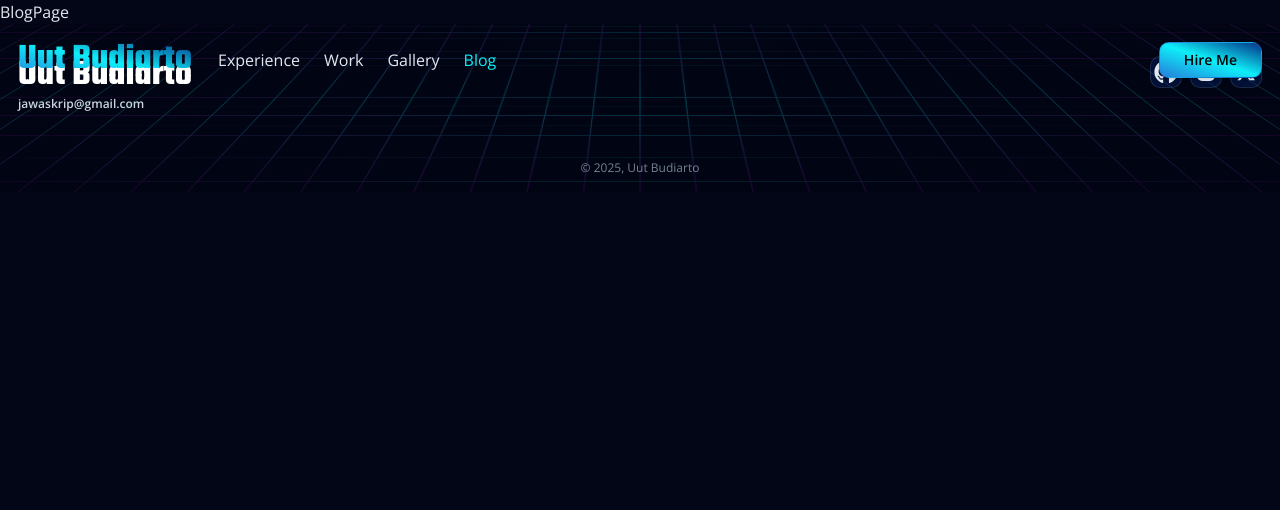
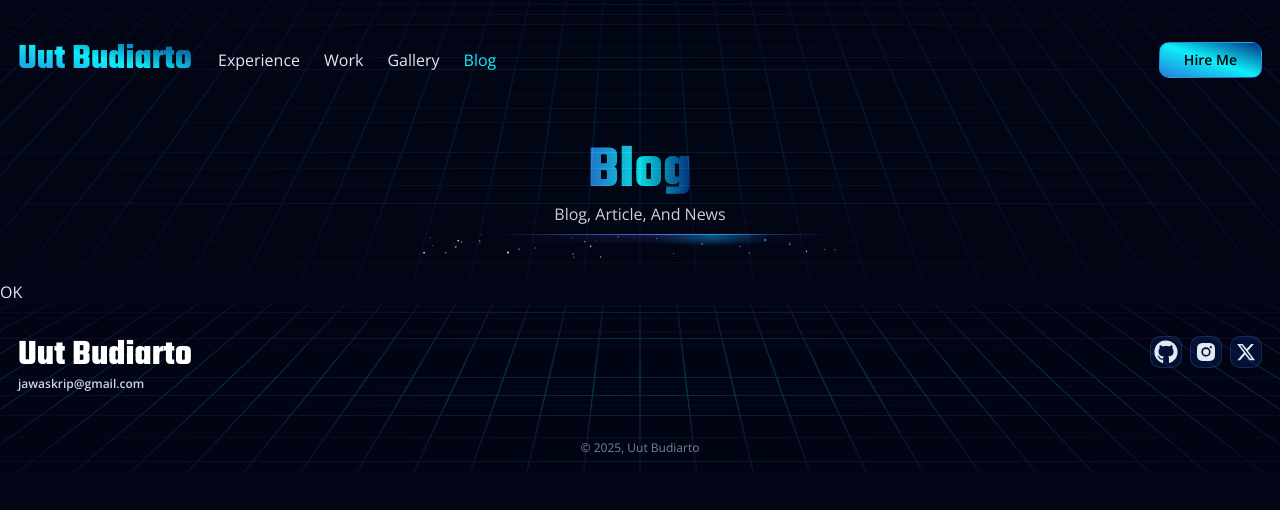
Before and after one commit to uutbudiarto2012/uutbudiarto-web, a Next.js app: page /blog in a window 1280 px wide. Shown: the top 510 px of the page. Built offline with nearby package versions, Linux system fonts and the light colour scheme.

Commit message:
setup page blog

```diff
--- a/app/(website)/blog/page.tsx
+++ b/app/(website)/blog/page.tsx
@@ -1,7 +1,10 @@
+import PageContainer from '@/components/containers/page-container'
 import React from 'react'
 
 export default function BlogPage() {
   return (
-    <div>BlogPage</div>
+    <PageContainer title='Blog' subtitle='Blog, Article, And News'>
+      OK
+    </PageContainer>
   )
 }
```
Also changed, not shown: app/(website)/[blog]/page.tsx (renamed from app/(website)/blog/[slug]/page.tsx).
